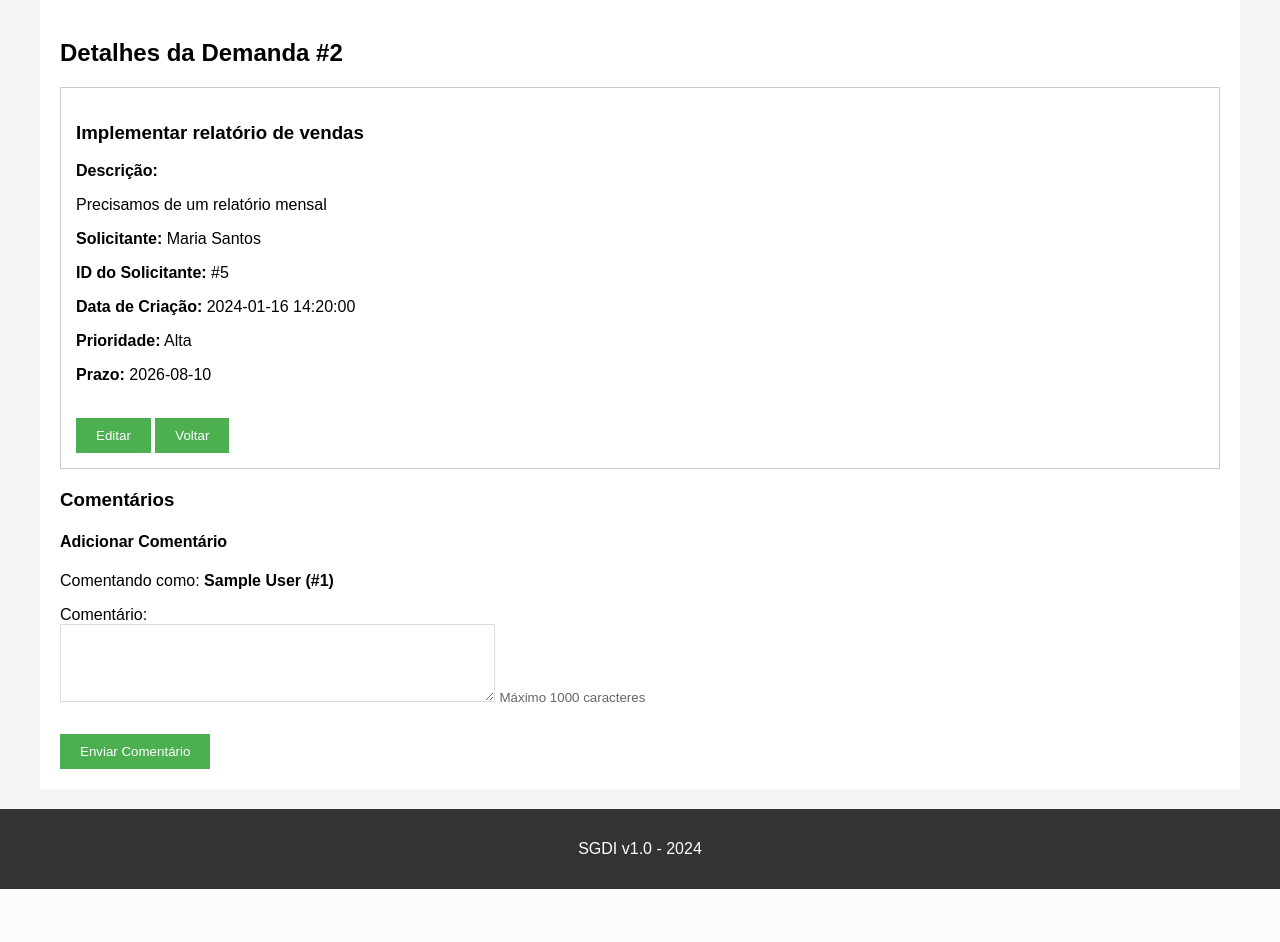
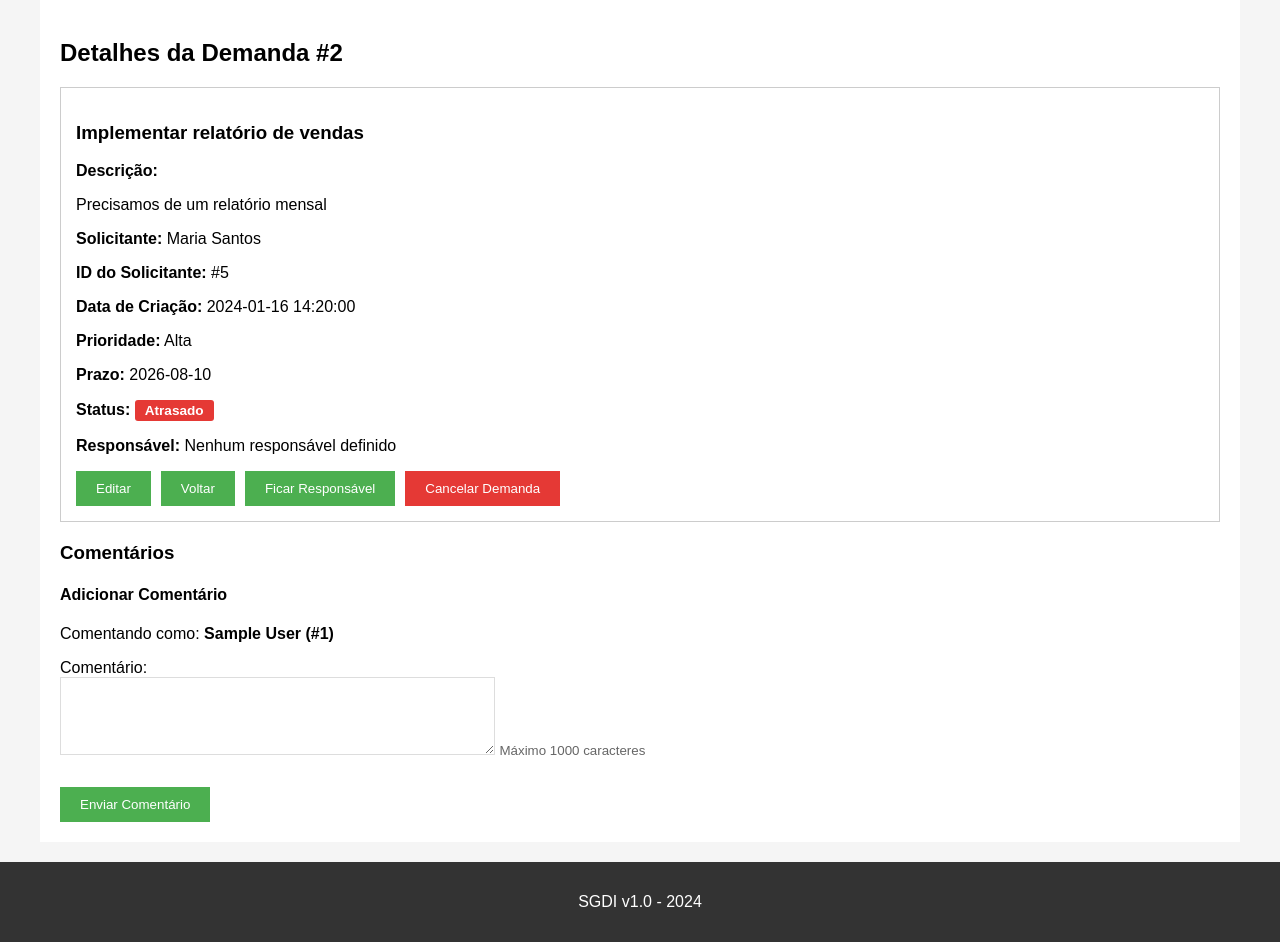
Before and after one commit to LucasFederizzi/Projeto-SGDI, a Flask app: page /detalhes/2 in a window 1280 px wide. Shown: the part 88-1030 px from the top of the page. Before the commit the page ends 977 px from the top, so only its background shows below. Run offline with Flask 3, Linux system fonts and the light colour scheme; the visitor is signed in with stand-in values (Sample User, id 1); data comes from the database, SQL or seed files in the repository; both versions use the stored data as it was after the commit.

Commit message:
Add: sistema de pegar responsabilidade de demandas. Add: status de demanda: aberto como default, concluido decidido pelo responsavel, atrasado quando passa do prazo e cancelado decidido pelo responsavel

```diff
--- a/app.py
+++ b/app.py
@@ -6,12 +6,10 @@ from datetime import datetime
 app = Flask(__name__)
 app.secret_key = '123456'
 
-
 def get_db():
     conn = sqlite3.connect('demandas.db')
     conn.row_factory = sqlite3.Row
     return conn
-
 
 def caracteres_invalidos(*textos):
     for texto in textos:
@@ -120,7 +118,9 @@ def index():
     total_paginas = max((total_demandas + itens_por_pagina - 1) // itens_por_pagina, 1)
     pagina = min(pagina, total_paginas)
     query = (
-        f"SELECT * FROM demandas WHERE {condicao} "
+        f"SELECT *, "
+        f"CASE WHEN status = 'Aberto' AND prazo < date('now') THEN 'Atrasado' ELSE status END AS status_exibido "
+        f"FROM demandas WHERE {condicao} "
         f"ORDER BY {ORDENACOES[ordenar]} LIMIT ? OFFSET ?"
     )
     parametros_paginacao = parametros + [itens_por_pagina, (pagina - 1) * itens_por_pagina]
@@ -207,11 +207,97 @@ def deletar(id):
 def detalhes(id):
     conn = get_db()
     cursor = conn.cursor()
-    demanda = cursor.execute('SELECT * FROM demandas WHERE id=?', (id,)).fetchone()
+    demanda = cursor.execute(
+        "SELECT *, "
+        "CASE WHEN status = 'Aberto' AND prazo < date('now') THEN 'Atrasado' ELSE status END AS status_exibido "
+        "FROM demandas WHERE id=?", (id,)
+    ).fetchone()
     comentarios = cursor.execute('SELECT * FROM comentarios WHERE demanda_id=?', (id,)).fetchall()
     conn.close()
 
     return render_template('detalhes.html', demanda=demanda, comentarios=comentarios)
+
+
+@app.route('/cancelar/<id>', methods=['POST'])
+def cancelar(id):
+    conn = get_db()
+    cursor = conn.cursor()
+    demanda = cursor.execute('SELECT status FROM demandas WHERE id=?', (id,)).fetchone()
+
+    if demanda is None:
+        conn.close()
+        flash('Demanda não encontrada.')
+        return redirect('/')
+
+    if demanda['status'] in ('Concluído', 'Cancelado'):
+        conn.close()
+        flash('Essa demanda já está finalizada e não pode ser cancelada.')
+        return redirect(f'/detalhes/{id}')
+
+    cursor.execute("UPDATE demandas SET status = 'Cancelado' WHERE id = ?", (id,))
+    conn.commit()
+    conn.close()
+    flash('Demanda cancelada.')
+    return redirect(f'/detalhes/{id}')
+
+
+@app.route('/responsavel/<id>', methods=['POST'])
+def assumir_responsabilidade(id):
+    conn = get_db()
+    cursor = conn.cursor()
+    demanda = cursor.execute('SELECT status, responsavel_id FROM demandas WHERE id=?', (id,)).fetchone()
+
+    if demanda is None:
+        conn.close()
+        flash('Demanda não encontrada.')
+        return redirect('/')
+
+    if demanda['status'] in ('Concluído', 'Cancelado'):
+        conn.close()
+        flash('Essa demanda já está finalizada.')
+        return redirect(f'/detalhes/{id}')
+
+    if demanda['responsavel_id'] is not None:
+        conn.close()
+        flash('Essa demanda já tem um responsável.')
+        return redirect(f'/detalhes/{id}')
+
+    cursor.execute(
+        'UPDATE demandas SET responsavel = ?, responsavel_id = ? WHERE id = ?',
+        (session['usuario'], session['usuario_id'], id)
+    )
+    conn.commit()
+    conn.close()
+    flash('Você ficou responsável por essa demanda.')
+    return redirect(f'/detalhes/{id}')
+
+
+@app.route('/concluir/<id>', methods=['POST'])
+def concluir(id):
+    conn = get_db()
+    cursor = conn.cursor()
+    demanda = cursor.execute('SELECT status, responsavel_id FROM demandas WHERE id=?', (id,)).fetchone()
+
+    if demanda is None:
+        conn.close()
+        flash('Demanda não encontrada.')
+        return redirect('/')
+
+    if demanda['status'] in ('Concluído', 'Cancelado'):
+        conn.close()
+        flash('Essa demanda já está finalizada.')
+        return redirect(f'/detalhes/{id}')
+
+    if demanda['responsavel_id'] != session.get('usuario_id'):
+        conn.close()
+        flash('Só o responsável pela demanda pode concluí-la.')
+        return redirect(f'/detalhes/{id}')
+
+    cursor.execute("UPDATE demandas SET status = 'Concluído' WHERE id = ?", (id,))
+    conn.commit()
+    conn.close()
+    flash('Demanda concluída!')
+    return redirect(f'/detalhes/{id}')
 
 
 @app.route('/adicionar_comentario/<demanda_id>', methods=['POST'])
--- a/static/style.css
+++ b/static/style.css
@@ -246,6 +246,39 @@ textarea {
     margin: 10px 0;
 }
 
+/* Badge de status (index.html e detalhes.html) */
+.status-badge {
+    display: inline-block;
+    padding: 3px 10px;
+    border-radius: 3px;
+    font-size: 0.85rem;
+    font-weight: bold;
+    color: white;
+    white-space: nowrap;
+}
+
+.status-aberto { background-color: #2196F3; }
+.status-atrasado { background-color: #e53935; }
+.status-concluido { background-color: #4CAF50; }
+.status-cancelado { background-color: #808080; }
+
+/* detalhes.html: agrupa os botões de ação (editar/voltar/responsável/concluir/cancelar) */
+.acoes-demanda {
+    display: flex;
+    align-items: center;
+    flex-wrap: wrap;
+    gap: 10px;
+    margin-top: 15px;
+}
+
+.acoes-demanda form {
+    margin: 0;
+}
+
+.btn-cancelar {
+    background-color: #e53935;
+}
+
 /* login.html: centraliza o conteúdo do container (só quando essa classe é usada) */
 .container-center {
     display: flex;
--- a/templates/detalhes.html
+++ b/templates/detalhes.html
@@ -15,9 +15,46 @@
     <p><strong>Prioridade:</strong> {{ demanda[6] }}</p>
     <p><strong>Prazo:</strong> {{ demanda[7] }}</p>
 
-    <br>
-    <a href="/editar/{{ demanda[0] }}"><button>Editar</button></a>
-    <a href="/"><button>Voltar</button></a>
+    <p>
+        <strong>Status:</strong>
+        <span class="status-badge
+            {%- if demanda['status_exibido'] == 'Aberto' %} status-aberto
+            {%- elif demanda['status_exibido'] == 'Atrasado' %} status-atrasado
+            {%- elif demanda['status_exibido'] == 'Concluído' %} status-concluido
+            {%- elif demanda['status_exibido'] == 'Cancelado' %} status-cancelado
+            {%- endif %}">{{ demanda['status_exibido'] }}</span>
+    </p>
+
+    <p>
+        <strong>Responsável:</strong>
+        {% if demanda['responsavel_id'] %}
+            {{ demanda['responsavel'] }} (#{{ demanda['responsavel_id'] }})
+        {% else %}
+            Nenhum responsável definido
+        {% endif %}
+    </p>
+
+    <div class="acoes-demanda">
+        <a href="/editar/{{ demanda[0] }}"><button>Editar</button></a>
+        <a href="/"><button>Voltar</button></a>
+
+        {% if demanda['status'] == 'Aberto' %}
+            {% if not demanda['responsavel_id'] %}
+            <form method="POST" action="/responsavel/{{ demanda[0] }}">
+                <button type="submit">Ficar Responsável</button>
+            </form>
+            {% elif demanda['responsavel_id'] == session['usuario_id'] %}
+            <form method="POST" action="/concluir/{{ demanda[0] }}">
+                <button type="submit">Concluir</button>
+            </form>
+            {% endif %}
+
+            <form method="POST" action="/cancelar/{{ demanda[0] }}"
+                  onsubmit="return confirm('Tem certeza que deseja cancelar esta demanda?');">
+                <button type="submit" class="btn-cancelar">Cancelar Demanda</button>
+            </form>
+        {% endif %}
+    </div>
 </div>
 
 <h3>Comentários</h3>
```
Also changed, not shown: init_db.py (+15 -1 lines), templates/index.html (+9 -0 lines), demandas.db.
